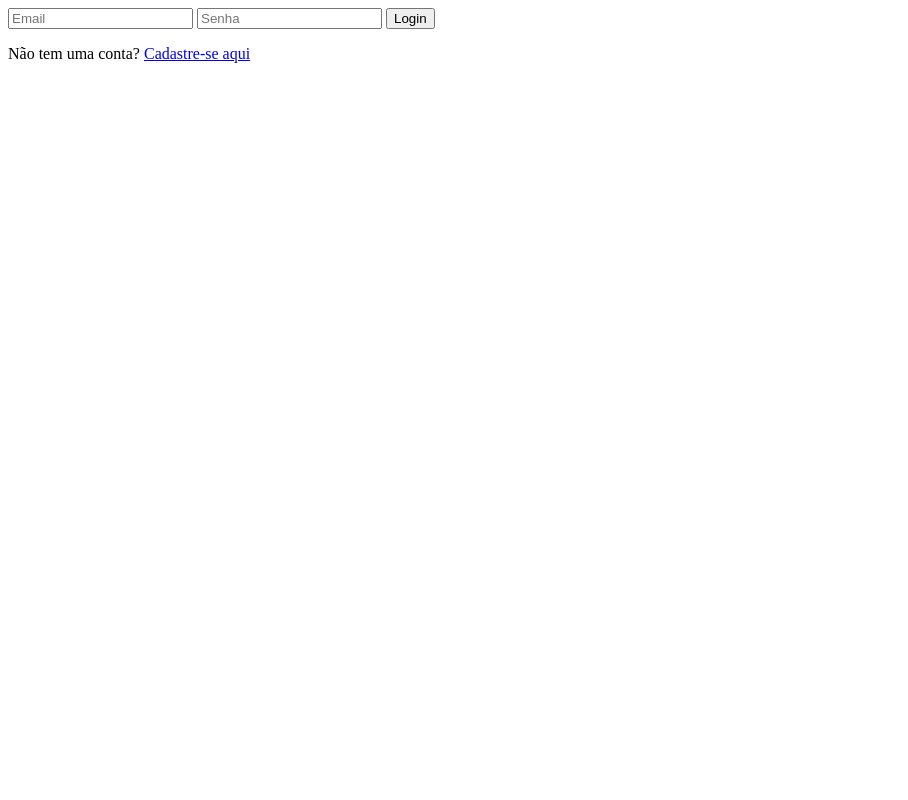
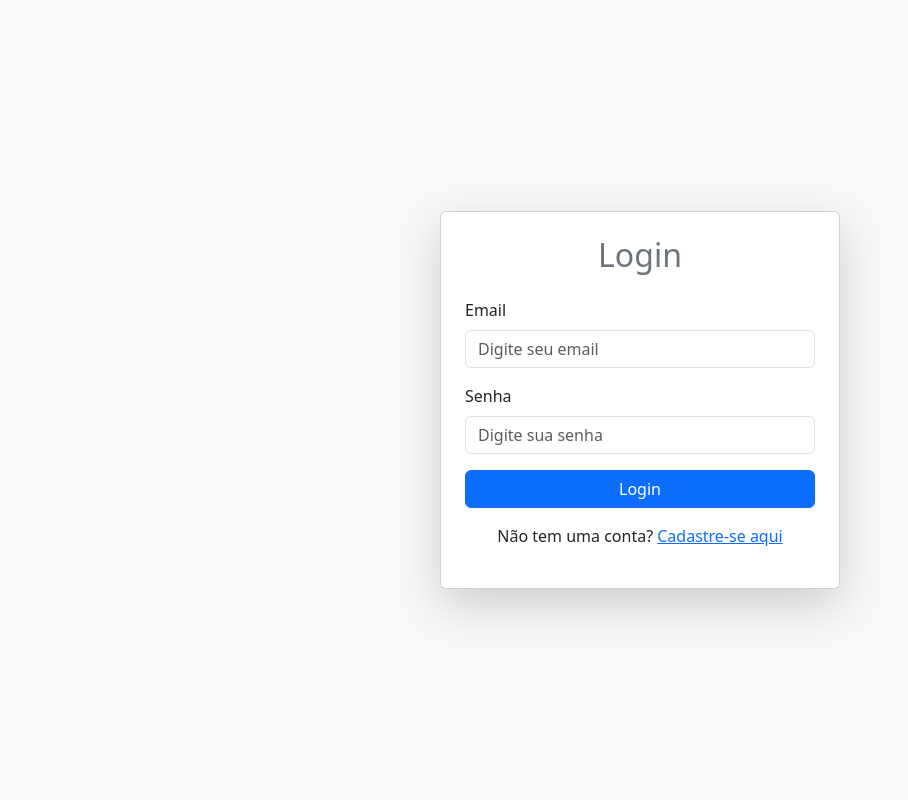
Before and after one commit to mvsilvass/portal-de-noticias, a PHP site: page /src/pages/login.php in a window 1280 px wide. Shown: the whole page, without its empty margins (0-908 px from the left). Run offline with PHP 8.4, Linux system fonts and the light colour scheme.

Commit message:
Update login.php

```diff
--- a/src/pages/login.php
+++ b/src/pages/login.php
@@ -6,7 +6,6 @@ if ($_SERVER['REQUEST_METHOD'] === 'POST') {
     $email = $_POST['email'];
     $senha = $_POST['senha'];
 
-    // Verifica as credenciais no banco de dados
     $stmt = $conn->prepare("SELECT id, nome, senha, tipo FROM usuarios WHERE email = ?");
     $stmt->bind_param("s", $email);
     $stmt->execute();
@@ -15,14 +14,11 @@ if ($_SERVER['REQUEST_METHOD'] === 'POST') {
     if ($result->num_rows > 0) {
         $usuario = $result->fetch_assoc();
 
-        // Verifica a senha
         if (password_verify($senha, $usuario['senha'])) {
-            // Salva os dados na sessão
             $_SESSION['usuario_id'] = $usuario['id'];
             $_SESSION['nome'] = $usuario['nome'];
             $_SESSION['tipo'] = $usuario['tipo'];
 
-            // Redireciona para a página correta
             if ($usuario['tipo'] === 'admin') {
                 header("Location: ../pages/admin.php");
             } elseif ($usuario['tipo'] === 'escritor') {
@@ -30,19 +26,50 @@ if ($_SERVER['REQUEST_METHOD'] === 'POST') {
             }
             exit;
         } else {
-            echo "Senha incorreta!";
+            $erro = "Senha incorreta!";
         }
     } else {
-        echo "Usuário não encontrado!";
+        $erro = "Usuário não encontrado!";
     }
 }
 ?>
 
-<!-- Formulário de Login -->
-<form method="POST">
-    <input type="email" name="email" placeholder="Email" required>
-    <input type="password" name="senha" placeholder="Senha" required>
-    <button type="submit">Login</button>
-</form>
+<!DOCTYPE html>
+<html lang="en">
+<head>
+    <meta charset="UTF-8">
+    <meta name="viewport" content="width=device-width, initial-scale=1.0">
+    <title>Login</title>
+    <link href="https://cdn.jsdelivr.net/npm/bootstrap@5.3.3/dist/css/bootstrap.min.css" rel="stylesheet">
+</head>
+<body class="bg-light d-flex justify-content-center align-items-center vh-100">
 
-<p>Não tem uma conta? <a href="../pages/cadastrar.php">Cadastre-se aqui</a></p>
+<div class="card p-4 shadow-lg" style="width: 100%; max-width: 400px;">
+    <h2 class="text-center text-secondary mb-4">Login</h2>
+
+    <?php if (isset($erro)): ?>
+        <div class="alert alert-danger" role="alert">
+            <?php echo $erro; ?>
+        </div>
+    <?php endif; ?>
+
+    <form method="POST">
+        <div class="mb-3">
+            <label for="email" class="form-label">Email</label>
+            <input type="email" class="form-control" id="email" name="email" placeholder="Digite seu email" required>
+        </div>
+        <div class="mb-3">
+            <label for="senha" class="form-label">Senha</label>
+            <input type="password" class="form-control" id="senha" name="senha" placeholder="Digite sua senha" required>
+        </div>
+        <button type="submit" class="btn btn-primary w-100">Login</button>
+    </form>
+
+    <p class="text-center mt-3">
+        Não tem uma conta? <a href="../pages/cadastrar.php">Cadastre-se aqui</a>
+    </p>
+</div>
+
+<script src="https://cdn.jsdelivr.net/npm/bootstrap@5.3.3/dist/js/bootstrap.bundle.min.js"></script>
+</body>
+</html>
```
